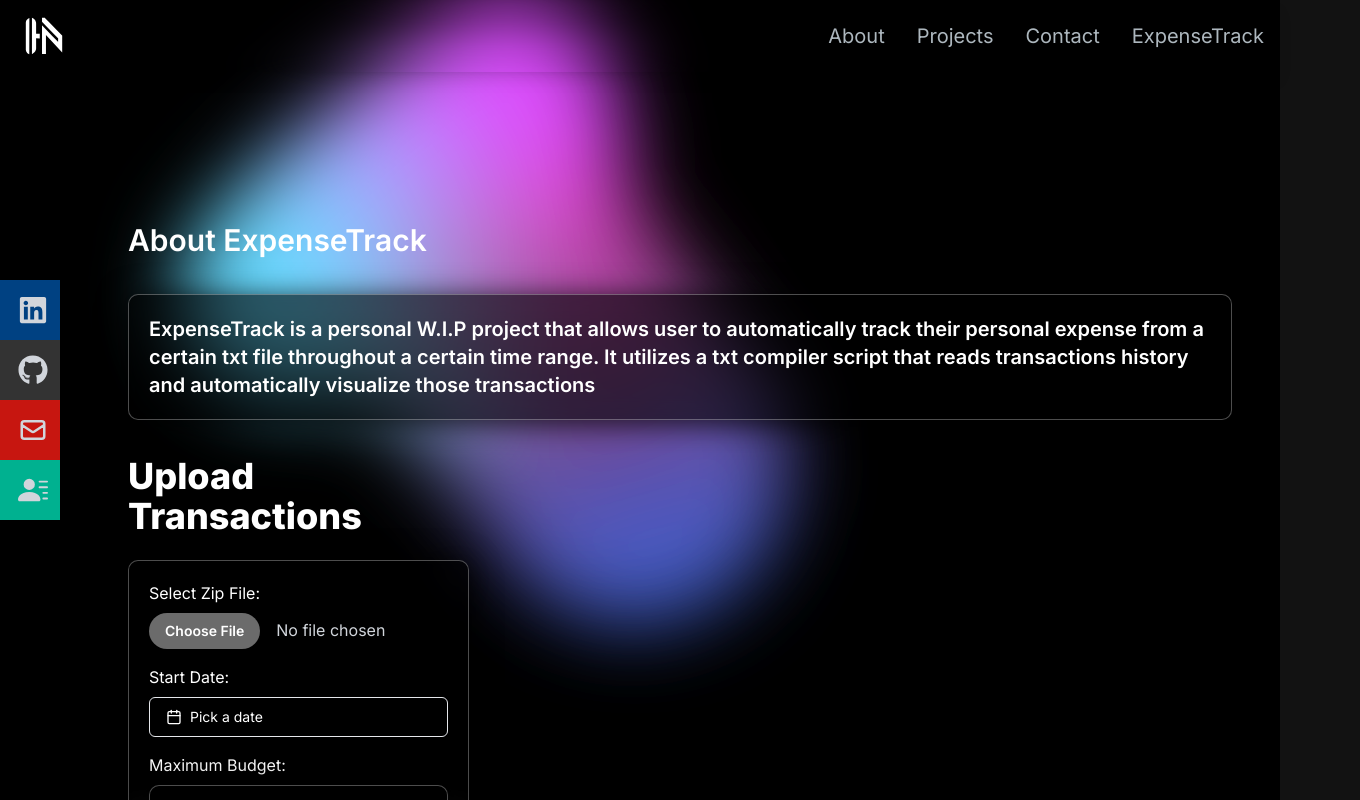
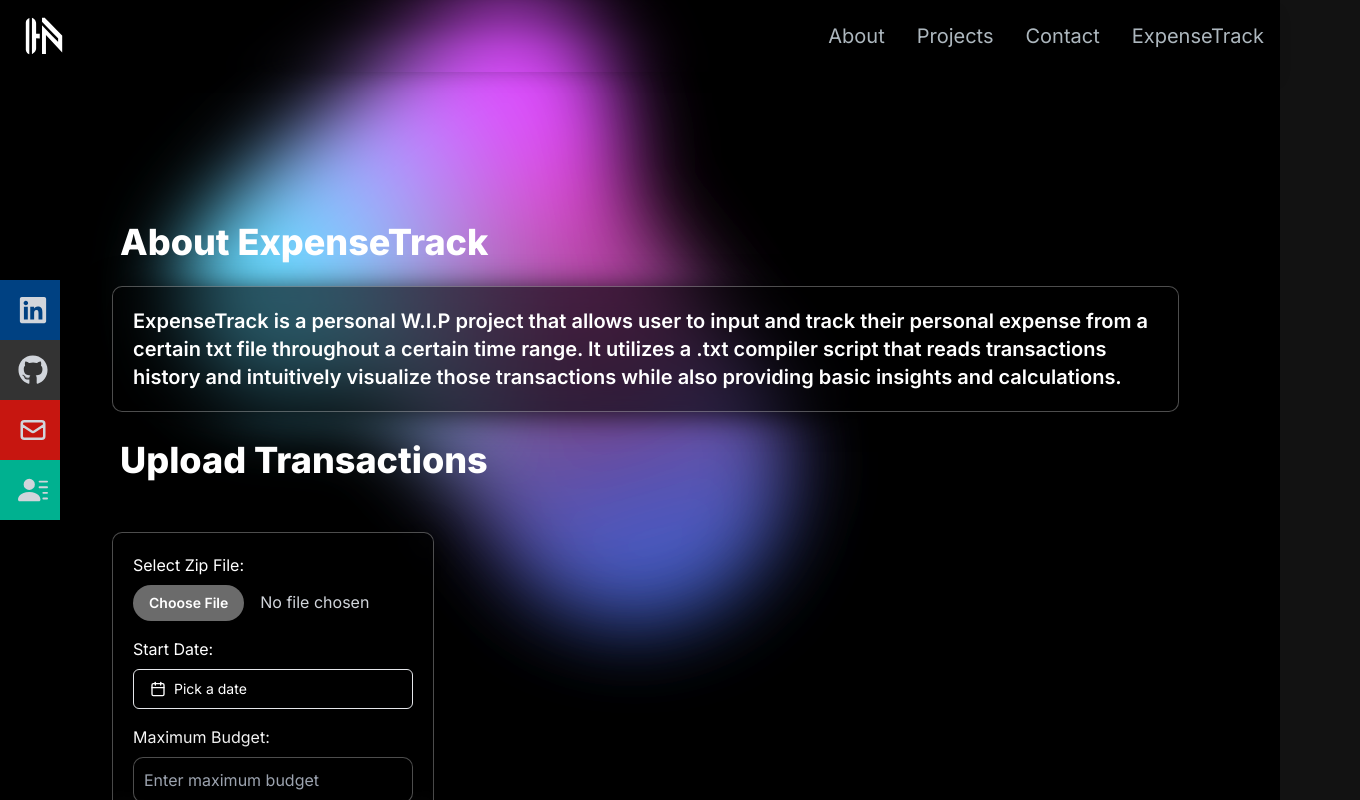
Before and after one commit to FarrelAN/personal-portfolio, a Next.js app: page /expense-track in a window 1280 px wide. Shown: the top 800 px of the page, 1360 px wide, since content can reach past the window. Built offline with nearby package versions, Linux system fonts and the light colour scheme.

Commit message:
update 15 jul

```diff
--- a/src/app/components/sections/ExpensePage.jsx
+++ b/src/app/components/sections/ExpensePage.jsx
@@ -11,6 +11,20 @@ import { Button } from "../ui/button";
 import { Calendar } from "../ui/calendar";
 import { Popover, PopoverContent, PopoverTrigger } from "../ui/popover";
 
+const CustomProgressBarText = ({ totalValue, maxBudget }) => {
+  return (
+    <tspan>
+      <tspan x="50%" dy="0">{`IDR${totalValue.toLocaleString("id-ID")}`}</tspan>
+      <tspan x="50%" dy="2.3em" fontSize="0.4em">
+        out of{" "}
+        {`IDR${parseInt(maxBudget.replace(/,/g, "")).toLocaleString("id-ID")}`}
+      </tspan>
+      <tspan x="50%" dy="1.2em" fontSize="0.8em"></tspan>
+    </tspan>
+  );
+};
+
+// Helper function to format number with commas
 const formatNumberWithCommas = (number) => {
   return number.replace(/\B(?=(\d{3})+(?!\d))/g, ",");
 };
@@ -22,7 +36,7 @@ const DatePickerDemo = ({ startDate, setStartDate }) => {
         <Button
           variant={"outline"}
           className={cn(
-            "w-full justify-start text-left font-normal  ",
+            "w-full justify-start text-left font-normal",
             !startDate && "text-muted-foreground"
           )}
         >
@@ -105,24 +119,28 @@ const ExpensePage = () => {
   };
 
   return (
-    <div className="w-screen flex flex-col items-center text-white py-6 mt-12 pl-12 pr-32">
-      <div className="flex-col space-y-9 px-15">
-        <h1 className="text-3xl w-3/3 font-semibold">About ExpenseTrack</h1>
-        <h1 className="text-xl w-3/3 font-semibold glassmorphic-card2">
-          ExpenseTrack is a personal W.I.P project that allows user to
-          automatically track their personal expense from a certain txt file
-          throughout a certain time range. It utilizes a txt compiler script
-          that reads transactions history and automatically visualize those
-          transactions
+    <div className="w-full flex flex-col items-center text-white py-6 lg:mt-12 pl-12 md:pl-56">
+      <div className="flex-col space-y-7">
+        <div>
+          <h1 className="ml-2 text-2xl lg:text-4xl font-extrabold mb-6 text-transparent bg-clip-text text-white">
+            About ExpenseTrack
+          </h1>
+          <h1 className="mt-3 lg:text-xl w-10/12 lg:w-10/12 font-semibold glassmorphic-card2">
+            ExpenseTrack is a personal W.I.P project that allows user to input
+            and track their personal expense from a certain txt file throughout
+            a certain time range. It utilizes a .txt compiler script that reads
+            transactions history and intuitively visualize those transactions
+            while also providing basic insights and calculations.
+          </h1>
+        </div>
+        <h1 className="ml-2 text-2xl lg:text-4xl font-extrabold mb-6 text-transparent bg-clip-text text-white">
+          Upload Transactions
         </h1>
-        <div className="flex flex-col md:flex-row space-x-10 w-full max-w-5xl">
-          <div className="w-full md:w-1/3">
-            <h1 className="text-4xl font-extrabold mb-6 text-transparent bg-clip-text text-white">
-              Upload Transactions
-            </h1>
+        <div className="flex flex-col space-y-6 w-screen md:flex-row ">
+          <div className="w-full md:w-fit md:mt-6">
             <form
               onSubmit={handleFormSubmit}
-              className="flex flex-col gap-4 glassmorphic-card2"
+              className="flex flex-col gap-4 glassmorphic-card2 w-10/12  "
             >
               <label className="flex flex-col">
                 <span className="mb-2">Select Zip File:</span>
@@ -166,7 +184,7 @@ const ExpensePage = () => {
             </div>
           </div>
 
-          <div className="w-full md:w-2/3 flex flex-col gap-6">
+          <div className="w-10/12 md:w-2/3 flex flex-col gap-6 md:flex-row ">
             {transactions.length > 0 && (
               <>
                 <div className="flex flex-col md:flex-row gap-6">
@@ -174,8 +192,13 @@ const ExpensePage = () => {
                     <div className="p-6 glassmorphic-card2">
                       <CircularProgressbar
                         value={totalValue}
-                        maxValue={maxBudget || 2500000} // Use the maximum budget value here
-                        text={`IDR${totalValue.toLocaleString("id-ID")}`}
+                        maxValue={parseInt(maxBudget.replace(/,/g, ""))} // Use the maximum budget value here
+                        text={
+                          <CustomProgressBarText
+                            totalValue={totalValue}
+                            maxBudget={maxBudget}
+                          />
+                        }
                         styles={buildStyles({
                           textColor: "#ffffff",
                           pathColor: "#6bb9e0",
@@ -184,7 +207,10 @@ const ExpensePage = () => {
                         })}
                       />
                       <p className="mt-4 text-center">
-                        Total Value: IDR{totalValue.toLocaleString("id-ID")}
+                        Remaining Budget: IDR
+                        {(
+                          parseInt(maxBudget.replace(/,/g, "")) - totalValue
+                        ).toLocaleString("id-ID")}
                       </p>
                     </div>
                   </div>
--- a/src/app/components/sections/ExperienceSection.jsx
+++ b/src/app/components/sections/ExperienceSection.jsx
@@ -2,6 +2,15 @@ import React from "react";
 import ExperienceCard from "../ui/ExperienceCard";
 
 const experiences = [
+  {
+    title: "Assistant Project Controller Intern",
+    company: "PT. Huawei Tech Investment",
+    duration: "Feb 2024 - Present",
+    details:
+      "Responsible for assisting the project controller in managing project financials and reports, including daily database update and BoQ reports\nAssisted in the development of a project financial risk assessment model, providing actionable insights to project managers to mitigate financial risks and improve project profitability",
+    image:
+      "https://media.licdn.com/dms/image/C510BAQEtZ01_ey5nIA/company-logo_200_200/0/1630625880354/huawei_logo?e=1729123200&v=beta&t=toXStX0QqhfMVeuveACXnU8pyVfMtwkHn6zZrwQkhrI",
+  },
   {
     title: "Chief Information Security Office (CISO) Intern",
     company: "PT. Bank Mandiri Persero Tbk.",
--- a/src/app/expense-track/page.js
+++ b/src/app/expense-track/page.js
@@ -3,9 +3,11 @@ import ExpensePage from "../components/sections/ExpensePage"; // Import the clie
 
 const Page = () => {
   return (
-    <div className="container px-20">
-      <ExpensePage />
-    </div>
+    <main className="flex min-h-screen max-w-screen overflow-hidden">
+      <div className="container mx-auto ">
+        <ExpensePage />
+      </div>
+    </main>
   );
 };
 
--- a/src/app/globals.css
+++ b/src/app/globals.css
@@ -36,7 +36,11 @@ body::-webkit-scrollbar {
 }
 
 body::-webkit-scrollbar-thumb {
-  background-color: #009ace;
+  background: linear-gradient(
+    40deg,
+    rgba(var(--color2), 0.8),
+    rgba(var(--color1), 0.8)
+  );
   border-radius: 4px;
 }
 
@@ -50,7 +54,11 @@ body::-webkit-scrollbar-track {
 }
 
 .custom-scrollbar::-webkit-scrollbar-thumb {
-  background-color: #009ace;
+  background: linear-gradient(
+    40deg,
+    rgba(var(--color2), 0.8),
+    rgba(var(--color1), 0.8)
+  );
   border-radius: 4px;
 }
 
```
